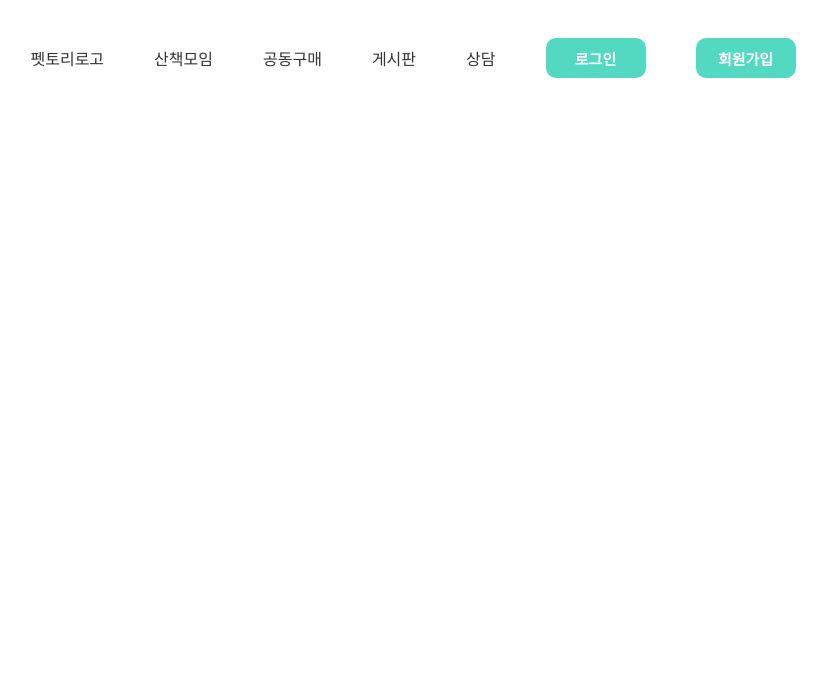
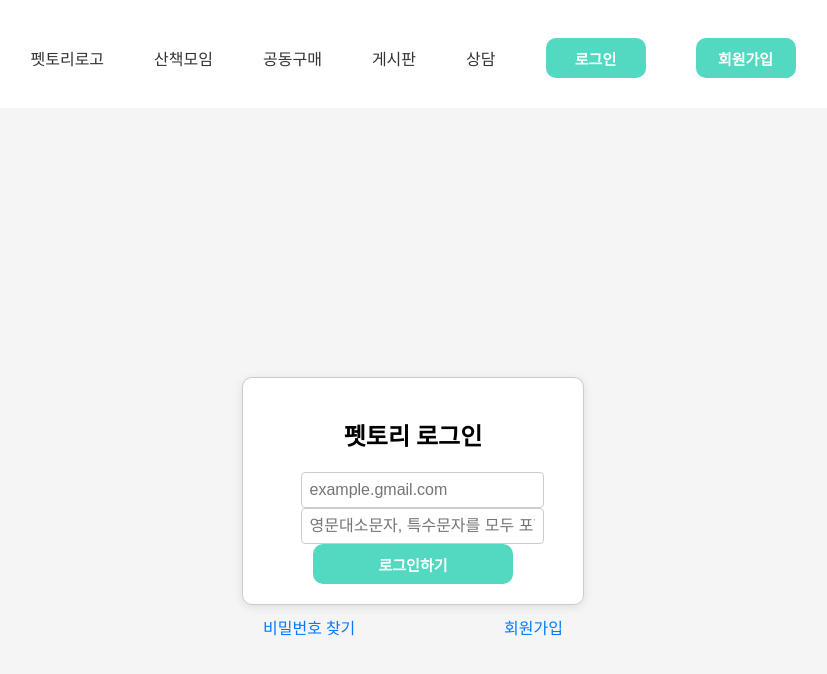
Before and after one commit to beyond-sw-camp/be10-3rd-Pettory-pettory, a Vue app in the folder users/: page /login in a window 1280 px wide. Shown: the top 674 px of the page, without its empty margins (227-1054 px from the left). Built offline with nearby package versions, Linux system fonts and the light colour scheme.

Commit message:
[style] 로그인 폼 컴포넌트

```diff
--- a/users/src/App.vue
+++ b/users/src/App.vue
@@ -1,5 +1,5 @@
 <script setup>
-import Header from "@/common/Header.vue";
+import Header from "@/components/common/Header.vue";
 </script>
 
 <template>
--- /dev/null
+++ b/users/src/components/common/ButtonLongColor.vue
@@ -0,0 +1,26 @@
+<script setup>
+import {defineEmits} from 'vue';
+
+const emit = defineEmits(['click']);
+</script>
+
+<template>
+  <button class ="btn" @click="emit('click')">
+    <slot></slot>
+  </button>
+</template>
+
+<style scoped>
+.btn {
+  width: 200px;
+  height: 40px;
+  background-color: #53D9C1;
+  color: white;
+  border: none;
+  border-radius: 10px;
+  cursor: pointer;
+  font-size: 15px;
+  font-weight: bold;
+}
+
+</style>
--- a/users/src/common/Header.vue
+++ b/users/src/components/common/Header.vue
@@ -1,6 +1,6 @@
 <script setup>
 import {RouterLink} from "vue-router";
-import Button from '@/common/Button.vue';
+import ButtonSmallColor from '@/components/common/ButtonSmallColor.vue';
 </script>
 
 <template>
@@ -13,10 +13,10 @@ import Button from '@/common/Button.vue';
         <a>게시판</a>
         <a>상담</a>
         <RouterLink to="/login" active-class="active" replace>
-          <Button>로그인</Button>
+          <ButtonSmallColor>로그인</ButtonSmallColor>
         </RouterLink>
         <RouterLink to="/users" active-class="active" replace>
-          <Button>회원가입</Button>
+          <ButtonSmallColor>회원가입</ButtonSmallColor>
         </RouterLink>
       </nav>
     </div>
--- /dev/null
+++ b/users/src/components/common/InputBoxLongGray.vue
@@ -0,0 +1,74 @@
+<script setup>
+import {ref} from 'vue';
+import {defineEmits, defineProps} from "vue";
+
+// props 정의
+const props = defineProps({
+  modelValue: String,
+  placeholder: String,
+  type: {
+    type: String,
+    default: 'text',
+  },
+  disabled: Boolean,  // input 비활성화 여부
+  errorMessage: String,
+});
+
+// emit 정의 (부모 컴포넌트에게 이벤트 전달)
+const emit = defineEmits([
+  'update:modelValue',
+  'input',
+  'focus',
+  'blur'
+]);
+
+// 입력 값 처리
+const handleInput = (event) => {
+  emit('update:modelValue', event.target.value); // v-model과 연동
+  emit('input', event); // 부모에게 input 이벤트 전달
+}
+
+
+</script>
+
+<template>
+  <div class="input-box">
+    <input
+        :type="type"
+        :placeholder="placeholder"
+        :value="modelValue"
+        @input="handleInput"
+        @focus="$emit('focus')"
+        @blur="$emit('blur')"
+        :disabled="disabled"
+        class="input-field"
+    />
+    <p v-if="errorMessage" class="error">{{ errorMessage }}</p>
+  </div>
+</template>
+
+<style scoped>
+.input-box {
+  display: flex;
+  flex-direction: column;
+}
+
+.input-field {
+  width: 100%;
+  padding: 8px;
+  border: 1px solid #ccc;
+  border-radius: 4px;
+  font-size: 16px;
+}
+
+.input-field:focus {
+  outline: none;
+  border-color: #53d9c1;
+}
+
+.error {
+  color: red;
+  font-size: 12px;
+  margin-top: 4px;
+}
+</style>
--- /dev/null
+++ b/users/src/components/common/LoginForm.vue
@@ -0,0 +1,104 @@
+<script setup>
+import {ref} from 'vue';
+import InputBoxLongGray from '@/components/common/InputBoxLongGray.vue';
+import ButtonLongColor from "@/components/common/ButtonLongColor.vue";
+
+const email = ref('');
+const pwd = ref('');
+const errorMessage = ref('');
+
+const handleLogin = () => {
+  if (!email.value || !pwd.value) {
+    errorMessage.value = '이메일과 비밀번호를 입력하세요.';
+  } else {
+    errorMessage.value = 'else';
+  }
+};
+</script>
+
+<template>
+  <div class="login-container">
+
+    <div class="login-form">
+
+      <h2>펫토리 로그인</h2>
+
+      <!-- 에러 메세지 표시 -->
+      <p v-if="errorMessage" class="error">{{errorMessage}}</p>
+
+      <!-- 이메일 필드 -->
+      <InputBoxLongGray
+      v-model="email"
+      placeholder="example.gmail.com"
+      type="email"
+      />
+
+      <!-- 비밀번호 필드 -->
+      <InputBoxLongGray
+      v-model="pwd"
+      placeholder="영문대소문자, 특수문자를 모두 포함하여 8자리 이상"
+      type="password"
+      />
+
+      <!-- 로그인 버튼 -->
+      <ButtonLongColor @click="handleLogin">
+        로그인하기
+      </ButtonLongColor>
+
+
+    </div>
+
+    <div class="actions">
+      <a href="#">비밀번호 찾기</a>
+      <a href="#">회원가입</a>
+    </div>
+
+  </div>
+</template>
+
+<style scoped>
+.login-container {
+  display: flex;
+  flex-direction: column;
+  align-items: center;
+  width: 300px;
+  margin: 0 auto;
+  padding: 20px;
+}
+.login-form {
+  display: flex;
+  flex-direction: column;
+  align-items: center;
+  width: 100%;
+  padding: 20px;
+  border: 1px solid #ccc;
+  border-radius: 10px;
+  box-shadow: 0px 2px 10px rgba(0, 0, 0, 0.1);
+  background-color: #fff;
+}
+
+h2 {
+  margin-bottom: 20px;
+}
+
+.actions {
+  display: flex;
+  justify-content: space-between;
+  width: 100%;
+  margin-top: 10px;
+}
+
+a {
+  color: #007bff;
+  text-decoration: none;
+}
+
+a:hover {
+  text-decoration: underline;
+}
+
+.error {
+  color: red;
+  margin-top: 10px;
+}
+</style>
--- a/users/src/views/user/LoginView.vue
+++ b/users/src/views/user/LoginView.vue
@@ -1,11 +1,20 @@
 <script setup>
-
+import LoginForm from "@/components/common/LoginForm.vue";
 </script>
 
 <template>
-
+  <div class="login-view">
+    <LoginForm />
+    <RouterView />
+  </div>
 </template>
 
 <style scoped>
-
+.login-view {
+  display: flex;
+  justify-content: center;
+  align-items: center;
+  height: 100vh;
+  background-color: #f5f5f5;
+}
 </style>
```
Also changed, not shown: users/src/components/common/ButtonSmallColor.vue (renamed from users/src/common/Button.vue).
